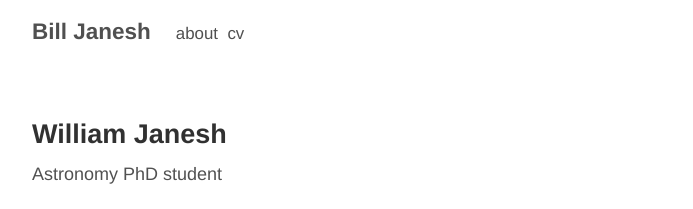
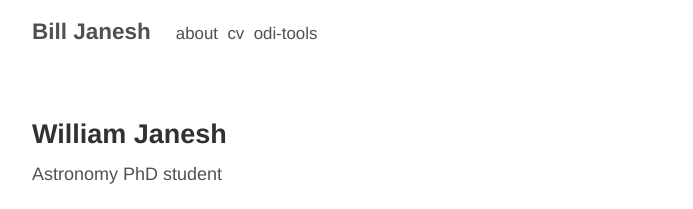
Before and after one commit to bjanesh/bjanesh.github.io, a Jekyll site: the page built from cv.md, in a window 1280 px wide. Shown: the top 209 px of the page, without its empty margins (293-986 px from the left). Built offline with Jekyll 4.4.1, drawn with Linux system fonts in a browser that asks for light colours; nearby versions of some CDN libraries.

Commit message:
add odi-tools link and description

```diff
--- a/_layouts/default.html
+++ b/_layouts/default.html
@@ -9,7 +9,7 @@
       <header class="masthead">
         <h3 class="masthead-title">
           <a href="{{ site.baseurl }}/" title="Home">{{ site.title }}</a>
-              &nbsp;&nbsp;&nbsp;<small><a href="/">about</a>&nbsp;&nbsp;<a href="/cv">cv</a></small>
+              &nbsp;&nbsp;&nbsp;<small><a href="/">about</a>&nbsp;&nbsp;<a href="/cv">cv</a>&nbsp;&nbsp;<a href="https://github.iu.edu/wjanesh/odi-tools">odi-tools</a></small>
         </h3>
       </header>
 
```
Also changed, not shown: index.md (+1 -0 lines).
